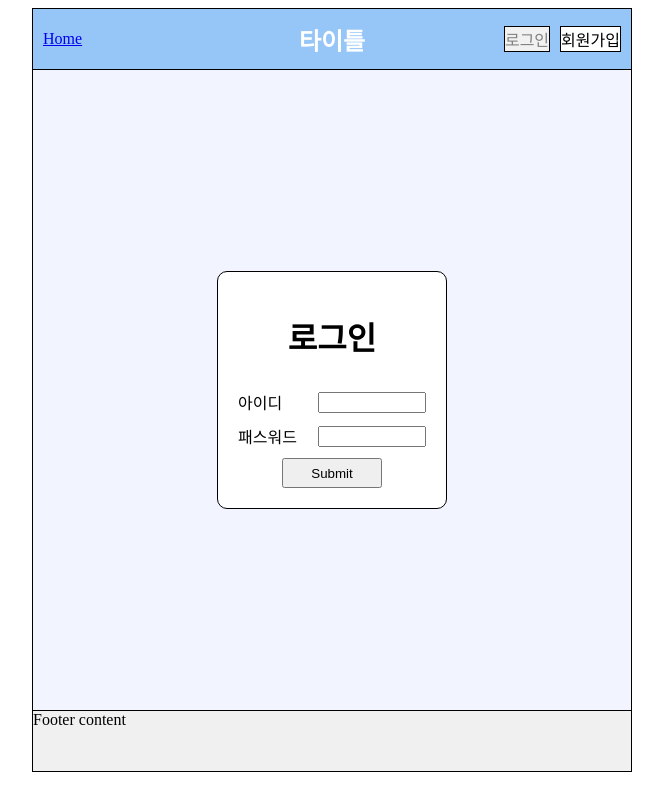
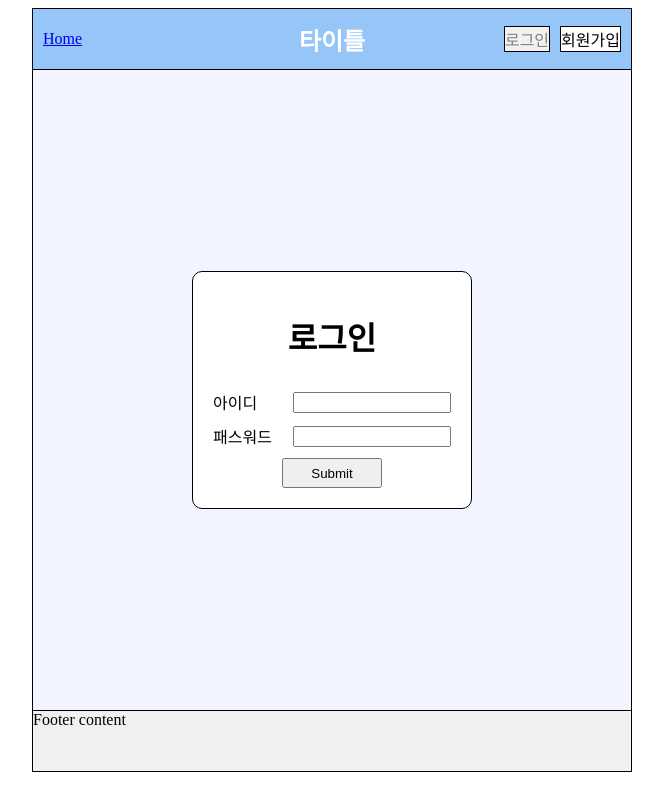
Before and after one commit to memomou/memo_frontend, a React (Create React App) app: page /login in a window 1280 px wide. Shown: the whole page, without its empty margins (308-971 px from the left). Built offline with nearby package versions, Linux system fonts and the light colour scheme; no server answers.

Commit message:
Fix: 로그인창 코드 리팩토링 (중복내용 통합)

```diff
--- /dev/null
+++ b/src/components/Form.style.ts
@@ -0,0 +1,32 @@
+import { TextProps } from "./Text";
+import styled from "styled-components";
+
+const CenterForm = styled.form<TextProps>`
+  display: flex;
+  flex-direction: column;
+  align-items: center;
+  gap: 10px;
+  padding: 20px;
+  border: 1px solid black;
+  border-radius: 10px;
+  background-color: white;
+  label {
+    display: flex;
+    align-items: center;
+    span {
+      min-width: 80px;
+    }
+    input {
+      background-color: ${(props) => props.$bgColor};
+      height: ${(props) => props.$height ?? "15px"};
+      width: ${(props) => props.$width ?? "150px"};
+    }
+  }
+  button {
+    width: 100px;
+    height: 30px;
+    cursor: pointer;
+  }
+`;
+
+export default CenterForm;
--- a/src/views/Body.tsx
+++ b/src/views/Body.tsx
@@ -1,7 +1,7 @@
 import styled from "styled-components";
 import { BrowserRouter as Router, Route, Routes } from "react-router-dom";
 import Root from "./pages/Root";
-import LoginPage from "./pages/Login";
+import LoginPage from "./pages/LoginPage";
 import SignupPage from "./pages/SignUpPage";
 
 const Container = styled.div`
--- a/src/views/pages/Login.tsx
+++ /dev/null
@@ -1,90 +0,0 @@
-import styled from "styled-components";
-import { TextProps } from "../../components/Text";
-import { useState } from "react";
-import axios from 'axios';
-import config from '../../config';
-
-const Styled = styled.div`
-  display: flex;
-  align-items: center;
-  justify-content: center;
-  height: 100%;
-  flex: 1;
-  background-color: ${(props) => props.theme.ContentbgColor};
-`;
-
-const CenterForm = styled.form<TextProps>`
-  display: flex;
-  flex-direction: column;
-  align-items: center;
-  gap: 10px;
-  padding: 20px;
-  border: 1px solid black;
-  border-radius: 10px;
-  background-color: white;
-  label {
-    display: flex;
-    align-items: center;
-    span {
-      min-width: 80px;
-    }
-    input {
-      background-color: ${(props) => props.$bgColor};
-      height: ${(props) => props.$height ?? "15px"};
-      width: ${(props) => props.$width ?? "100px"};
-    }
-  }
-`;
-
-function LoginPage(props: any) {
-  const [email, setEmail] = useState('');
-  const [password, setPassword] = useState('');
-
-  const handleSubmit = async (event: React.FormEvent) => {
-    event.preventDefault();
-
-    try {
-      const response = await axios.post(`${config.backendUri}/auth/login/email`, {
-          email,
-          password,
-        },
-        {
-          withCredentials: true, // 쿠키를 포함
-        }
-      );
-      console.log('Login Successful:', response.data);
-      console.log('Set-Cookie header:', response);
-    } catch (error) {
-      console.error('Login Failed:', error);
-    }
-  };
-
-  return ( <Styled>
-    <CenterForm onSubmit={handleSubmit} $width="100px">
-      <h1>로그인</h1>
-        <label>
-          <span>아이디</span>
-          <input
-            type="email"
-            id="email"
-            value={email}
-            onChange={(e) => setEmail(e.target.value)}
-          />
-        </label>
-        <label>
-        <span>패스워드</span>
-          <input
-            type="password"
-            id="password"
-            value={password}
-            onChange={(e) => setPassword(e.target.value)}
-          />
-        </label>
-        <button style={
-          {width : "100px", height : "30px"}
-        } type="submit">Submit</button>
-    </CenterForm>
-  </Styled> );
-}
-
-export default LoginPage;
--- /dev/null
+++ b/src/views/pages/LoginPage.tsx
@@ -0,0 +1,66 @@
+import styled from "styled-components";
+import { useState } from "react";
+import axios from 'axios';
+import config from '../../config';
+import CenterForm from "../../components/Form.style";
+
+const Styled = styled.div`
+  display: flex;
+  align-items: center;
+  justify-content: center;
+  height: 100%;
+  flex: 1;
+  background-color: ${(props) => props.theme.ContentbgColor};
+`;
+
+
+function LoginPage(props: any) {
+  const [email, setEmail] = useState('');
+  const [password, setPassword] = useState('');
+
+  const handleSubmit = async (event: React.FormEvent) => {
+    event.preventDefault();
+
+    try {
+      const response = await axios.post(`${config.backendUri}/auth/login/email`, {
+          email,
+          password,
+        },
+        {
+          withCredentials: true, // 쿠키를 포함
+        }
+      );
+      console.log('Login Successful:', response.data);
+      console.log('Set-Cookie header:', response);
+    } catch (error) {
+      console.error('Login Failed:', error);
+    }
+  };
+
+  return ( <Styled>
+    <CenterForm onSubmit={handleSubmit}>
+      <h1>로그인</h1>
+      <label>
+        <span>아이디</span>
+        <input
+          type="email"
+          id="email"
+          value={email}
+          onChange={(e) => setEmail(e.target.value)}
+        />
+      </label>
+      <label>
+      <span>패스워드</span>
+        <input
+          type="password"
+          id="password"
+          value={password}
+          onChange={(e) => setPassword(e.target.value)}
+        />
+      </label>
+      <button type="submit">Submit</button>
+    </CenterForm>
+  </Styled> );
+}
+
+export default LoginPage;
--- a/src/views/pages/SignUpPage.tsx
+++ b/src/views/pages/SignUpPage.tsx
@@ -1,39 +1,14 @@
 import styled from "styled-components";
-import { TextProps } from "../../components/Text";
 import { useState } from "react";
 import axios from 'axios';
 import config from '../../config';
-
+import CenterForm from "../../components/Form.style";
 const Styled = styled.div`
   display: flex;
   align-items: center;
   justify-content: center;
-  height: 100%;
   flex: 1;
   background-color: ${(props) => props.theme.ContentbgColor};
-`;
-
-const CenterForm = styled.form<TextProps>`
-  display: flex;
-  flex-direction: column;
-  align-items: center;
-  gap: 10px;
-  padding: 20px;
-  border: 1px solid black;
-  border-radius: 10px;
-  background-color: white;
-  label {
-    display: flex;
-    align-items: center;
-    span {
-      min-width: 80px;
-    }
-    input {
-      background-color: ${(props) => props.$bgColor};
-      height: ${(props) => props.$height ?? "15px"};
-      width: ${(props) => props.$width ?? "100px"};
-    }
-  }
 `;
 
 function SignupPage(props: any) {
@@ -59,7 +34,7 @@ function SignupPage(props: any) {
   };
 
   return ( <Styled>
-    <CenterForm onSubmit={handleSubmit} $width="100px">
+    <CenterForm onSubmit={handleSubmit}>
       <h1>회원가입</h1>
         <label>
           <span>아이디</span>
@@ -88,9 +63,7 @@ function SignupPage(props: any) {
             onChange={(e) => setPassword(e.target.value)}
           />
         </label>
-        <button style={
-          {width : "100px", height : "30px"}
-        } type="submit">Submit</button>
+        <button type="submit">Submit</button>
     </CenterForm>
   </Styled> );
 }
```
